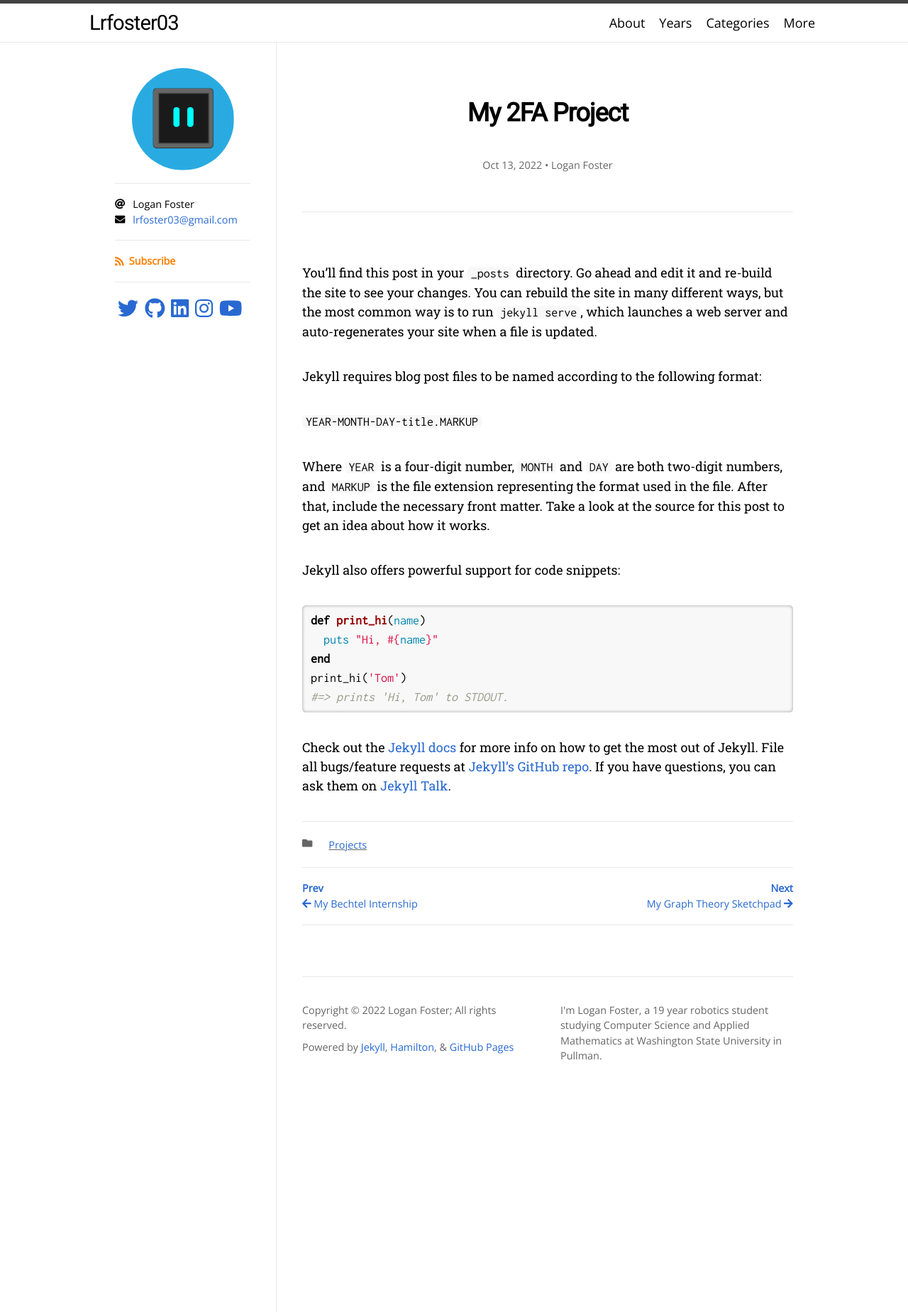
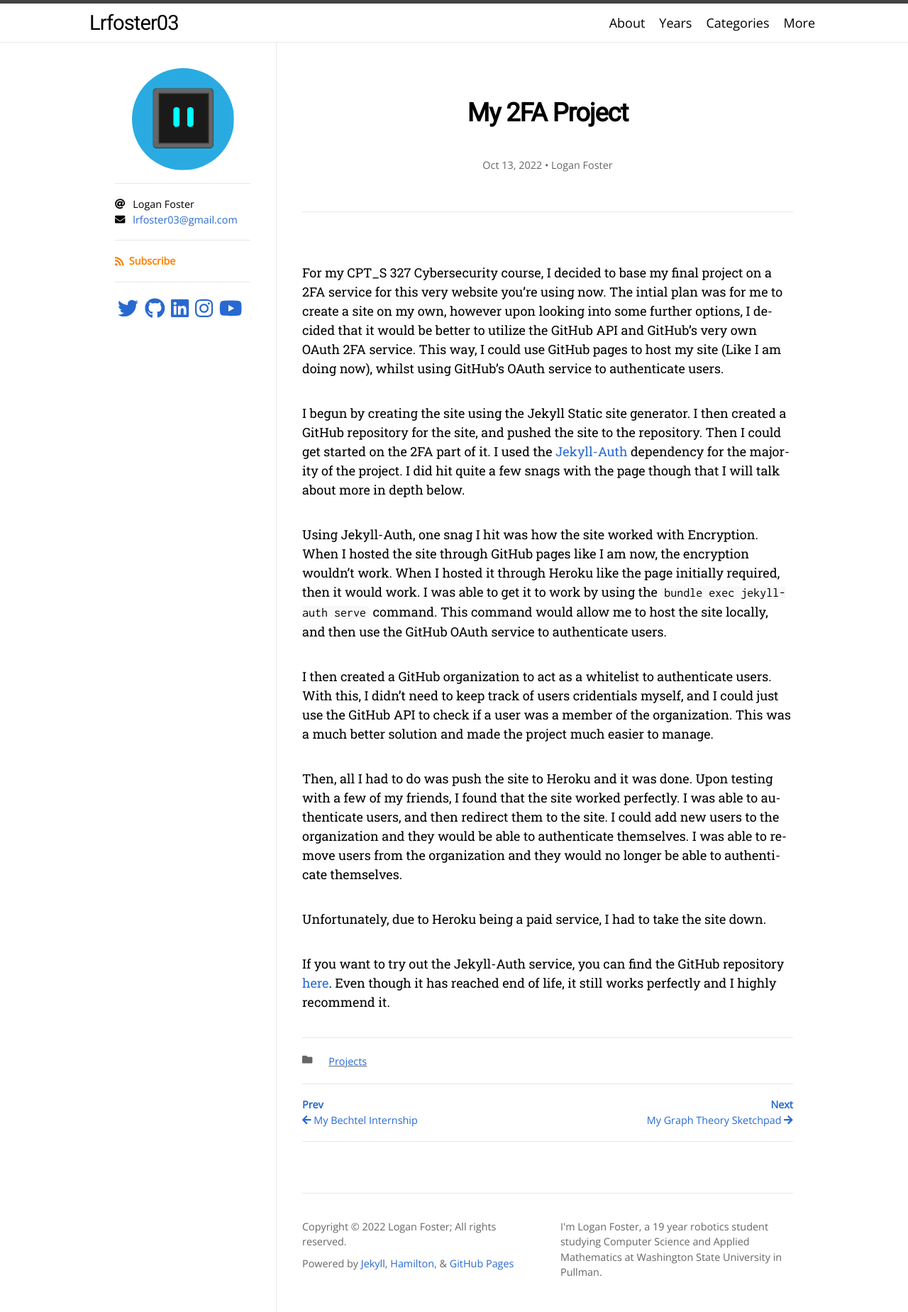
Before and after one commit to Lrfoster03/Lrfoster03.github.io, a Jekyll site: the page built from _posts/2022-10-13-my-2fa-website.md, in a window 1280 px wide. Shown: the whole page at 71% size. Built offline with Jekyll 4.4.1, drawn with Linux system fonts in a browser that asks for light colours; nearby versions of some CDN libraries; some web fonts are replaced.

Commit message:
Updated Internship and 2FA posts

```diff
--- a/_posts/2022-10-13-my-2fa-website.md
+++ b/_posts/2022-10-13-my-2fa-website.md
@@ -6,26 +6,21 @@
 categories: Projects
 permalink: /my-2fa-project
 ---
-You’ll find this post in your `_posts` directory. Go ahead and edit it and re-build the site to see your changes. You can rebuild the site in many different ways, but the most common way is to run `jekyll serve`, which launches a web server and auto-regenerates your site when a file is updated.
 
-Jekyll requires blog post files to be named according to the following format:
+For my CPT_S 327 Cybersecurity course, I decided to base my final project on a 2FA service for this very website you're using now. The intial plan was for me to create a site on my own, however upon looking into some further options, I decided that it would be better to utilize the GitHub API and GitHub's very own OAuth 2FA service. This way, I could use GitHub pages to host my site (Like I am doing now), whilst using GitHub's OAuth service to authenticate users.
 
-`YEAR-MONTH-DAY-title.MARKUP`
+I begun by creating the site using the Jekyll Static site generator. I then created a GitHub repository for the site, and pushed the site to the repository. Then I could get started on the 2FA part of it. I used the [Jekyll-Auth][jekyll-auth] dependency for the majority of the project. I did hit quite a few snags with the page though that I will talk about more in depth below.
 
-Where `YEAR` is a four-digit number, `MONTH` and `DAY` are both two-digit numbers, and `MARKUP` is the file extension representing the format used in the file. After that, include the necessary front matter. Take a look at the source for this post to get an idea about how it works.
+Using Jekyll-Auth, one snag I hit was how the site worked with Encryption. When I hosted the site through GitHub pages like I am now, the encryption wouldn't work. When I hosted it through Heroku like the page initially required, then it would work. I was able to get it to work by using the `bundle exec jekyll-auth serve` command. This command would allow me to host the site locally, and then use the GitHub OAuth service to authenticate users.
 
-Jekyll also offers powerful support for code snippets:
+I then created a GitHub organization to act as a whitelist to authenticate users. With this, I didn't need to keep track of users cridentials myself, and I could just use the GitHub API to check if a user was a member of the organization. This was a much better solution and made the project much easier to manage.
 
-{% highlight ruby %}
-def print_hi(name)
-  puts "Hi, #{name}"
-end
-print_hi('Tom')
-#=> prints 'Hi, Tom' to STDOUT.
-{% endhighlight %}
+Then, all I had to do was push the site to Heroku and it was done. Upon testing with a few of my friends, I found that the site worked perfectly. I was able to authenticate users, and then redirect them to the site. I could add new users to the organization and they would be able to authenticate themselves. I was able to remove users from the organization and they would no longer be able to authenticate themselves.
 
-Check out the [Jekyll docs][jekyll-docs] for more info on how to get the most out of Jekyll. File all bugs/feature requests at [Jekyll’s GitHub repo][jekyll-gh]. If you have questions, you can ask them on [Jekyll Talk][jekyll-talk].
+Unfortunately, due to Heroku being a paid service, I had to take the site down.
 
-[jekyll-docs]: https://jekyllrb.com/docs/home
-[jekyll-gh]:   https://github.com/jekyll/jekyll
-[jekyll-talk]: https://talk.jekyllrb.com/
+If you want to try out the Jekyll-Auth service, you can find the GitHub repository [here][jekyll-auth]. Even though it has reached end of life, it still works perfectly and I highly recommend it.
+
+
+
+[jekyll-auth]: https://github.com/benbalter/jekyll-auth
--- a/_posts/2022-10-13-welcome-to-jekyll.markdown
+++ b/_posts/2022-10-13-welcome-to-jekyll.markdown
@@ -1,12 +1,12 @@
 ---
-# This is a draft
+# This is a draft mainly for myself to help with run commands
 layout: post
 title:  "Welcome to Jekyll!"
 date:   2022-10-13 00:00:33 -0700
 categories: jekyll update
 published: false
 ---
-You’ll find this post in your `_posts` directory. Go ahead and edit it and re-build the site to see your changes. You can rebuild the site in many different ways, but the most common way is to run `bundle exec jekyll serve`, which launches a web server and auto-regenerates your site when a file is updated. If you want to push to heroku, the best way is to run `git push heroku HEAD:master`
+You’ll find this post in your `_posts` directory. Go ahead and edit it and re-build the site to see your changes. You can rebuild the site in many different ways, but the most common way is to run `bundle exec jekyll serve`, which launches a web server and auto-regenerates your site when a file is updated. Alternatively, if you wish to run the site with the Jekyll-Auth 2FA encryption, you can run it using `bundle exec jekyll-auth serve`. If you want to push to heroku, the best way is to run `git push heroku HEAD:master`
 
 Jekyll requires blog post files to be named according to the following format:
 
```
Also changed, not shown: _posts/2022-07-08-hello-world.md (+2 -0 lines), _posts/2022-08-13-my-time-bechtel.md (+9 -16 lines), Boston_Dynamic_Dog_Photo.jpeg (added), Gemfile.lock.
